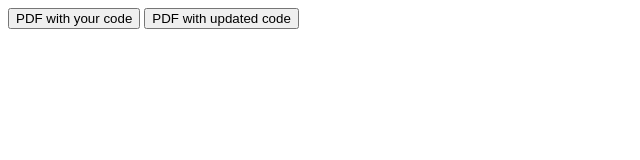
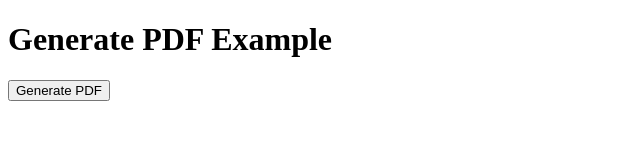
Before and after one commit to Koval4ukk/form, a plain HTML site: page index.html in a window 1280 px wide. Shown: the whole page, without its empty margins (0-640 px from the left). Drawn offline with Linux system fonts and the light colour scheme.

Commit message:
Update index.html

```diff
--- a/index.html
+++ b/index.html
@@ -1,2 +1,26 @@
-<button onclick="downloadPdf()">PDF with your code</button>
-<button onclick="downloadPdfUpdated()">PDF with updated code</button>
+<!DOCTYPE html>
+<html lang="en">
+<head>
+    <meta charset="UTF-8">
+    <meta name="viewport" content="width=device-width, initial-scale=1.0">
+    <title>Generate PDF Example</title>
+    <script src="https://cdnjs.cloudflare.com/ajax/libs/pdfmake/0.1.70/pdfmake.min.js"></script>
+    <script src="https://cdnjs.cloudflare.com/ajax/libs/pdfmake/0.1.70/vfs_fonts.js"></script>
+</head>
+<body>
+    <h1>Generate PDF Example</h1>
+    <button onclick="generatePDF()">Generate PDF</button>
+
+    <script>
+        function generatePDF() {
+            var docDefinition = {
+                content: [
+                    'This is an example PDF document generated using pdfmake.js!'
+                ]
+            };
+
+            pdfmake.createPdf(docDefinition).download('example.pdf');
+        }
+    </script>
+</body>
+</html>
```
